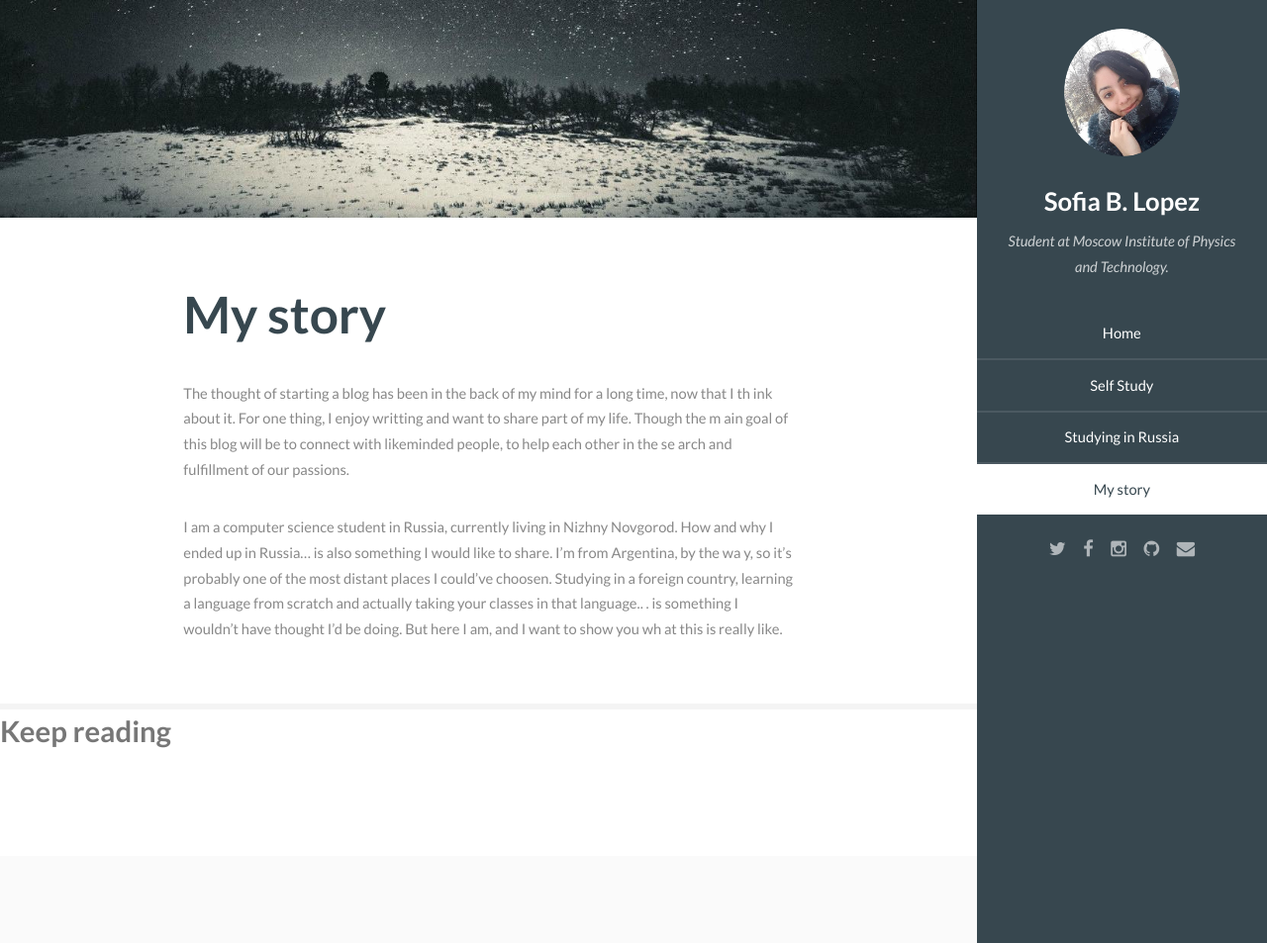
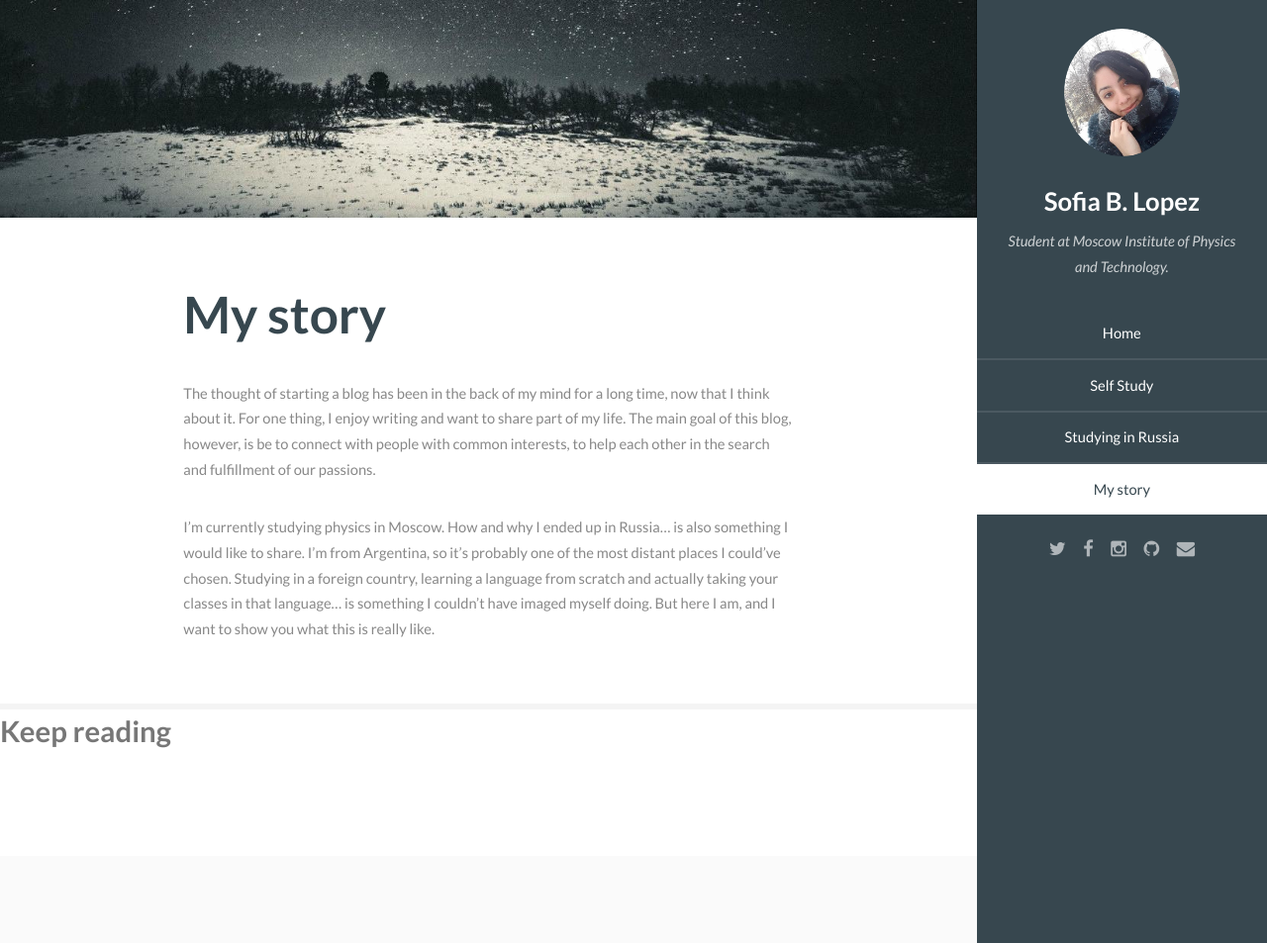
Before and after one commit to sofiabelen/sofiabelen.github.io, a Jekyll site: the page built from pages/mystory.md, in a window 1280 px wide and 953 px high. Shown: the whole window at 99% size. Built offline with Jekyll 4.4.1, drawn with Linux system fonts in a browser that asks for light colours.

Commit message:
Modify mystory.md

```diff
--- a/pages/mystory.md
+++ b/pages/mystory.md
@@ -4,14 +4,6 @@ layout: blog
 permalink: /mystory.html
 tag: mystory
 ---
-The thought of starting a blog has been in the back of my mind for a long time, now that I th
-ink about it. For one thing, I enjoy writting and want to share part of my life. Though the m
-ain goal of this blog will be to connect with likeminded people, to help each other in the se
-arch and fulfillment of our passions.
+The thought of starting a blog has been in the back of my mind for a long time, now that I think about it. For one thing, I enjoy writing and want to share part of my life. The main goal of this blog, however, is be to connect with people with common interests, to help each other in the search and fulfillment of our passions.
 
-I am a computer science student in Russia, currently living in Nizhny Novgorod. How and why I
- ended up in Russia... is also something I would like to share. I'm from Argentina, by the wa
-y, so it's probably one of the most distant places I could've choosen. Studying in a foreign
-country, learning a language from scratch and actually taking your classes in that language..
-. is something I wouldn't have thought I'd be doing. But here I am, and I want to show you wh
-at this is really like.
+I'm currently studying physics in Moscow. How and why I ended up in Russia... is also something I would like to share. I'm from Argentina, so it's probably one of the most distant places I could've chosen. Studying in a foreign country, learning a language from scratch and actually taking your classes in that language... is something I couldn't have imaged myself doing. But here I am, and I want to show you what this is really like.
```
